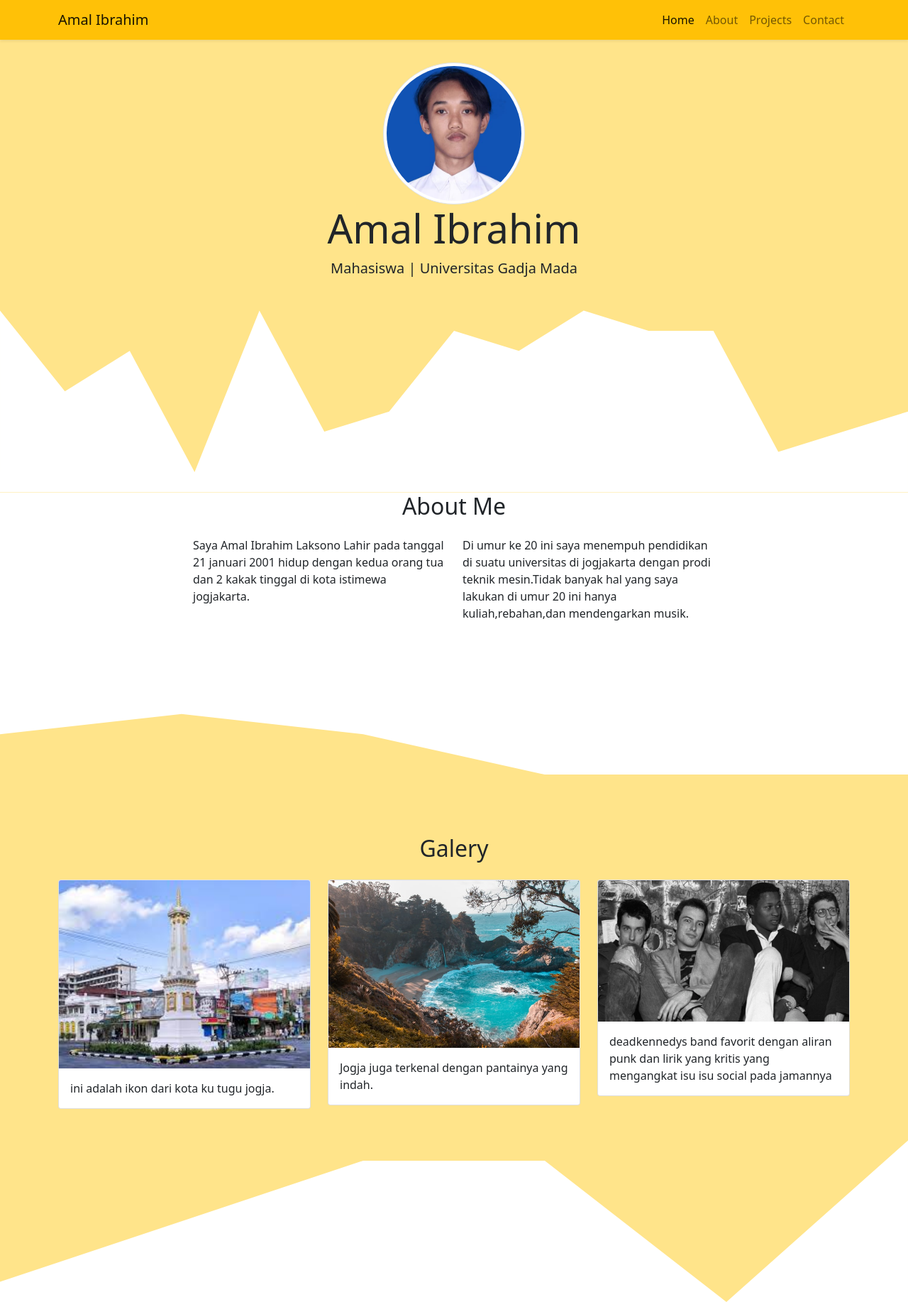
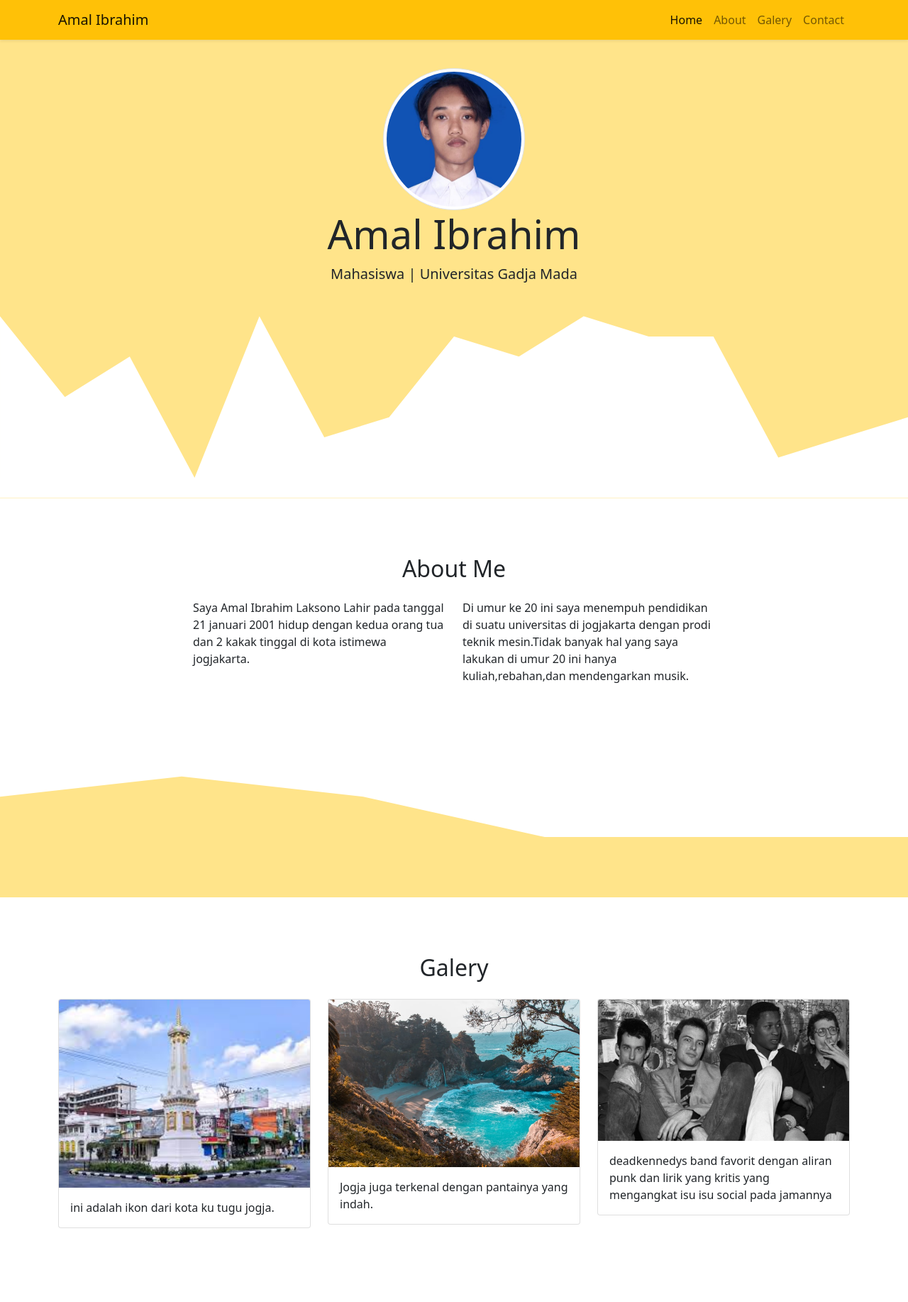
Before and after one commit to amalibrahimlaksono/amalibrahimlaksono.github.io, a plain HTML site: page index.html in a window 1280 px wide. Shown: the top 1834 px of the page at 71% size. Drawn offline with nearby package versions, Linux system fonts and the light colour scheme.

Commit message:
mengubah home

```diff
--- a/index.html
+++ b/index.html
@@ -12,9 +12,9 @@
     <link rel="stylesheet" href="style.css" />
     <title>My portofolio Amal Ibrahim Laksono</title>
   </head>
-  <body>
+  <body id="home">
     <!-- Navbar -->
-    <nav class="navbar navbar-expand-lg navbar-light bg-warning shadow-sm">
+    <nav class="navbar navbar-expand-lg navbar-light bg-warning shadow-sm fixed-top">
       <div class="container">
         <a class="navbar-brand" href="#">Amal Ibrahim</a>
         <button class="navbar-toggler" type="button" data-bs-toggle="collapse" data-bs-target="#navbarNav" aria-controls="navbarNav" aria-expanded="false" aria-label="Toggle navigation">
@@ -23,16 +23,16 @@
         <div class="collapse navbar-collapse" id="navbarNav">
           <ul class="navbar-nav ms-auto">
             <li class="nav-item">
-              <a class="nav-link active" aria-current="page" href="#">Home</a>
+              <a class="nav-link active" aria-current="page" href="#home">Home</a>
             </li>
             <li class="nav-item">
-              <a class="nav-link" href="#">About</a>
+              <a class="nav-link" href="#About">About</a>
             </li>
             <li class="nav-item">
-              <a class="nav-link" href="#">Projects</a>
+              <a class="nav-link" href="#Projects">Galery</a>
             </li>
             <li class="nav-item">
-              <a class="nav-link" href="#">Contact</a>
+              <a class="nav-link" href="#contact">Contact</a>
             </li>
           </ul>
         </div>
@@ -57,7 +57,7 @@
     <!-- Akhir Jumbotron -->
 
     <!-- About -->
-    <section id="about">
+    <section id="About">
       <div class="container">
         <div class="row">
           <div class="col text-center mb-3">
@@ -77,7 +77,7 @@
     </section>
     <!-- akhir about -->
     <!-- project -->
-    <section id="projects">
+    <section id="Projects">
       <div class="container">
         <div class="row text-center mb-3">
           <div class="coloumb">
--- a/style.css
+++ b/style.css
@@ -2,10 +2,14 @@ body {
   min-height: 3000px;
 }
 .jumbotron {
-  padding-top: 2rem;
+  padding-top: 6rem;
   background-color: #ffe48a;
 }
 
 #projects {
   background-color: #ffe48a;
 }
+
+section {
+  padding-top: 5rem;
+}
```
